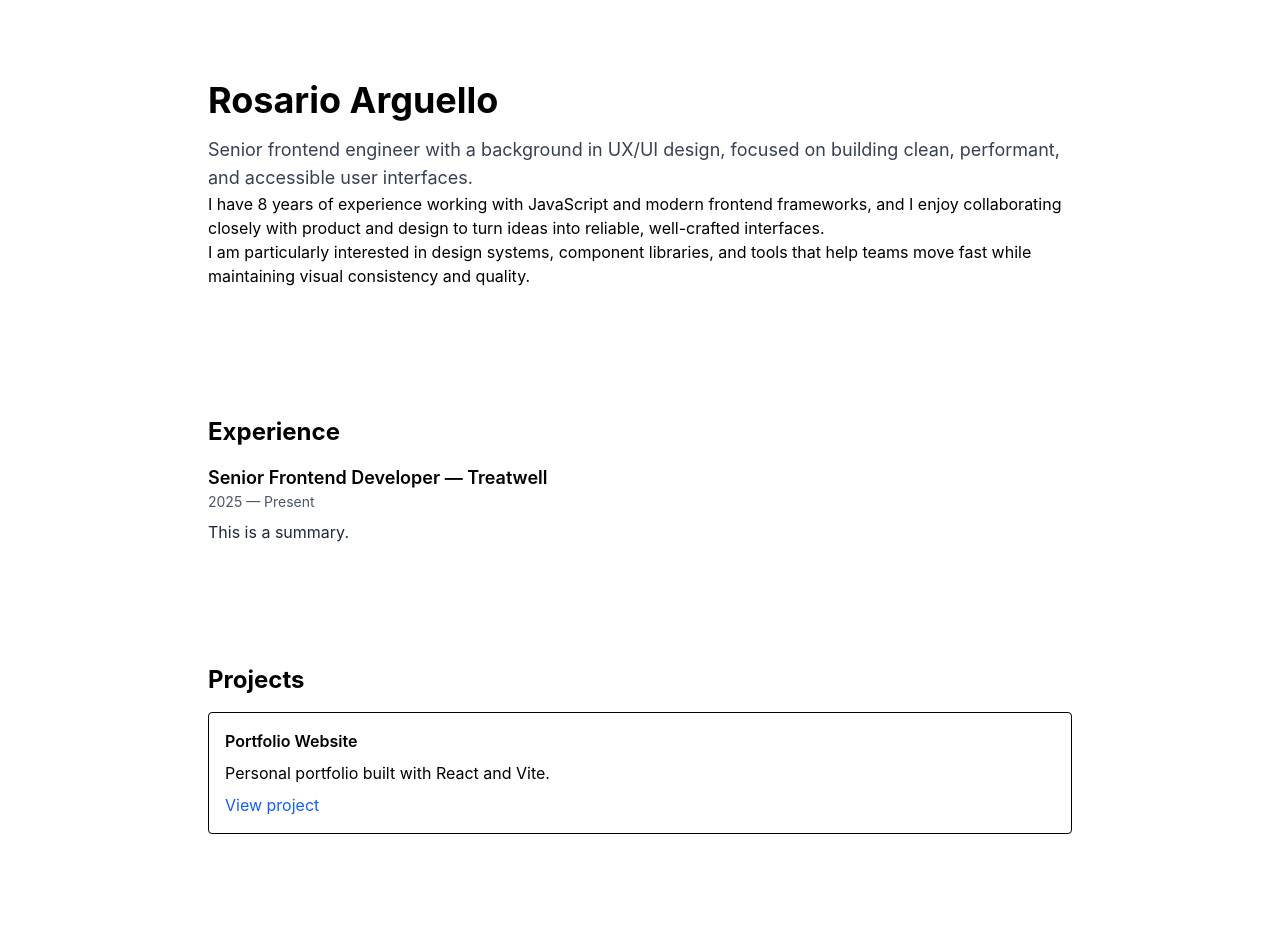
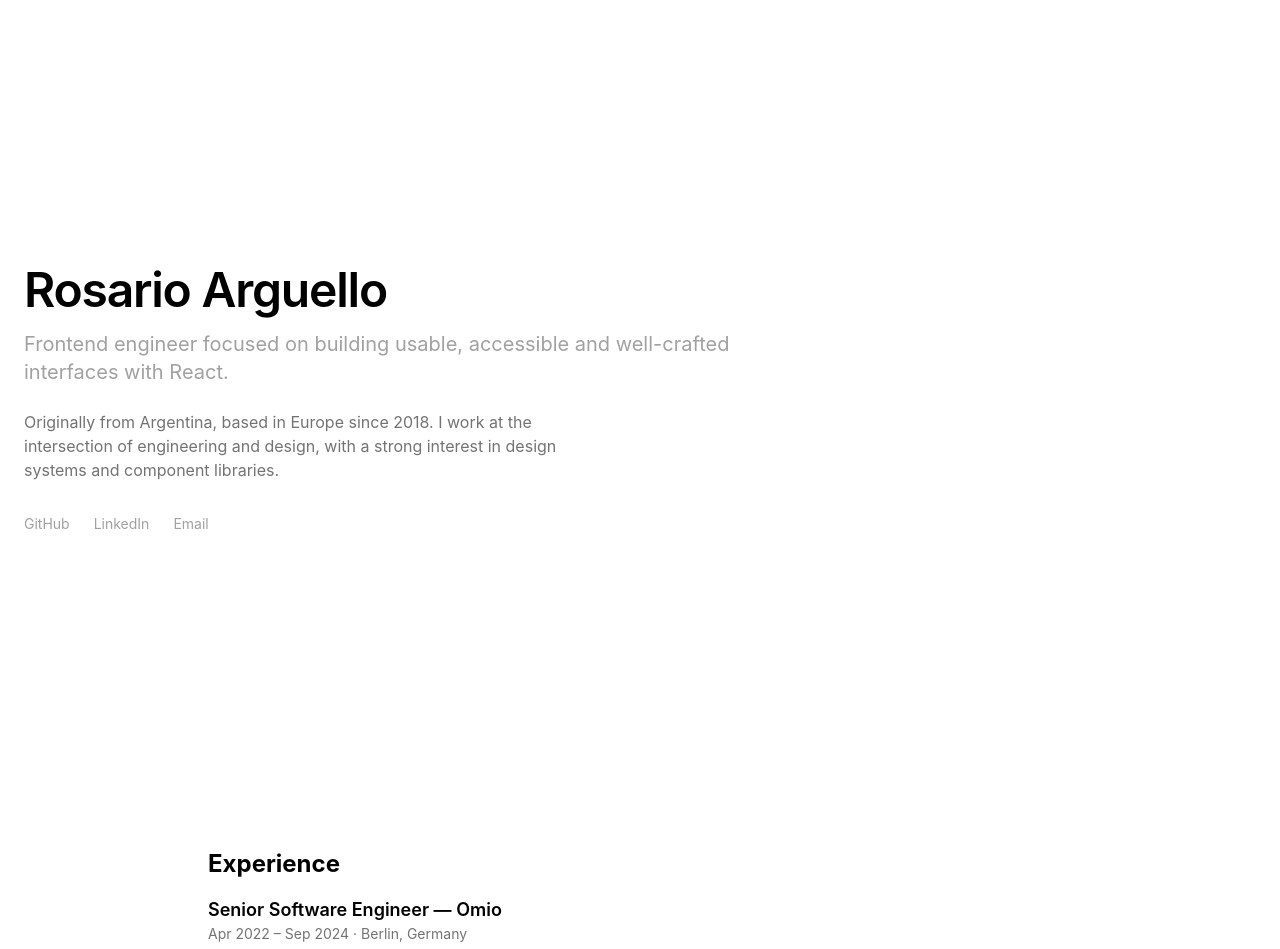
Before and after one commit to MRArguello/portfolio-page, a React (Vite) app: page / in a window 1280 px wide. Shown: the top 949 px of the page. Built offline with nearby package versions, Linux system fonts and the light colour scheme.

Commit message:
add language support and initial components

```diff
--- a/src/components/ExperienceItem.tsx
+++ b/src/components/ExperienceItem.tsx
@@ -1,19 +1,17 @@
 import React from 'react';
-
-export type Experience = {
-  id: number | string;
-  company: string;
-  role: string;
-  period?: string;
-  summary?: string;
-};
+import type { Experience } from '../data/experience';
+import { formatPeriod } from '../utils/formatPeriod';
+import { useLanguage } from '../i18n/LanguageContext';
 
 export default function ExperienceItem({ item }: { item: Experience }) {
+    const { language, content: { experience, uiText } } = useLanguage();
   return (
     <div className="mb-6">
       <h3 className="font-semibold text-lg">{item.role} — {item.company}</h3>
-      {item.period && <div className="text-sm text-gray-600">{item.period}</div>}
-      {item.summary && <p className="mt-2 text-gray-800">{item.summary}</p>}
+      <p className="text-sm text-neutral-500 mb-1">
+        {formatPeriod(item.startDate, item.endDate, language, uiText.currentJob)} · {item.location}
+        </p>
+      {experience[item.id].description && <p className="mt-2 text-gray-800">{experience[item.id].description}</p>}
     </div>
   );
 }
--- /dev/null
+++ b/src/content/en.ts
@@ -0,0 +1,33 @@
+export const content = {
+ uiText: {
+    currentJob: "Present",
+    experienceTitle: "Experience",
+  },
+  hero: {
+    name: "Rosario Arguello",
+    role: "Frontend Engineer",
+    intro:
+      "Frontend engineer focused on building usable, accessible and well-crafted interfaces with React.",
+    description:
+      "Originally from Argentina, based in Europe since 2018. I work at the intersection of engineering and design, with a strong interest in design systems and component libraries.",
+    links: {
+      github: "GitHub",
+      linkedin: "LinkedIn",
+      email: "Email",
+    },
+  },
+  experience: {
+    omio: {
+      description:
+        "Worked across web and mobile applications, with a strong focus on the shared component library used across frontend teams. Led initiatives to improve documentation, ownership and consistency, while contributing to product-facing features. Also led the frontend work for exploratory projects, collaborating closely with product, design and non-technical stakeholders.",
+    },
+    adjust: {
+      description:
+        "Joined Adjust to work on the Atlas Design System. Built and maintained a reusable component library based on shared design principles, improving consistency and developer experience across multiple products.",
+    },
+    heycar: {
+      description:
+        "Part of the commerce team responsible for the car selling and leasing platform. Worked closely with product and UX in a user-centered environment, contributing to feature development, A/B testing and marketing initiatives. Supported the migration from JavaScript to TypeScript and helped strengthen the existing component library.",
+    },
+  },
+}
--- /dev/null
+++ b/src/content/es.ts
@@ -0,0 +1,33 @@
+export const content = {
+      uiText: {
+    currentJob: "Actualidad",
+    experienceTitle: "Experiencia",
+  },
+  hero: {
+    name: "Rosario Arguello",
+    role: "Frontend Engineer",
+    intro:
+      "Frontend engineer enfocada en construir interfaces usables, accesibles y bien cuidadas con React.",
+    description:
+      "Soy de Argentina y vivo en Europa desde 2018. Trabajo en la intersección entre ingeniería y diseño, con especial interés en design systems y librerías de componentes.",
+    links: {
+      github: "GitHub",
+      linkedin: "LinkedIn",
+      email: "Email",
+    },
+  },
+  experience: {
+    omio: {
+      description:
+        "Trabajé en aplicaciones web y mobile, con fuerte foco en la librería de componentes compartida entre los equipos de frontend. Lideré iniciativas para mejorar documentación, ownership y consistencia, además de contribuir al desarrollo de funcionalidades de producto. También estuve a cargo del frontend en proyectos exploratorios, colaborando con producto, diseño y stakeholders no técnicos.",
+    },
+    adjust: {
+      description:
+        "Me incorporé a Adjust para trabajar en el Atlas Design System. Desarrollé y mantuve una librería de componentes reutilizables basada en principios de diseño compartidos, mejorando la consistencia y la experiencia de desarrollo entre productos.",
+    },
+    heycar: {
+      description:
+        "Formé parte del equipo de commerce responsable de la plataforma de venta y leasing de autos. Trabajé en estrecha colaboración con producto y UX en un entorno centrado en el usuario, participando en desarrollo de funcionalidades, A/B testing e iniciativas de marketing. Colaboré en la migración de JavaScript a TypeScript y en el fortalecimiento de la librería de componentes existente.",
+    },
+  },
+}
--- a/src/data/experience.ts
+++ b/src/data/experience.ts
@@ -1,19 +1,63 @@
 export type Experience = {
-  id: number;
+  id: string;
   company: string;
   role: string;
-  period?: string;
-  summary?: string;
+  location: string;
+    startDate: string;
+    endDate?: string;
+    tech: string[];
 };
 
-const experience: Experience[] = [
+export const experience: Experience[] = [
   {
-    id: 1,
-    company: 'Treatwell',
-    role: 'Senior Frontend Developer',
-    period: '2025 — Present',
-    summary: 'This is a summary.'
-  }
-];
+    id: "omio",
+    company: "Omio",
+    role: "Senior Software Engineer",
+    location: "Berlin, Germany",
+    startDate: "2022-04",
+    endDate: "2024-09",
+    tech: [
+      "React",
+      "TypeScript",
+      "React Native",
+      "Design Systems",
+      "Testing Library",
+      "Node.js",
+    ],
+  },
+  {
+    id: "adjust",
+    company: "Adjust",
+    role: "Frontend Developer",
+    location: "Berlin, Germany",
+    startDate: "2021-11",
+    endDate: "2022-04",
+    tech: [
+      "React",
+      "TypeScript",
+      "Design Systems",
+      "Storybook",
+      "Jest",
+      "Rollup",
+    ],
+  },
+  {
+    id: "heycar",
+    company: "heycar (Volkswagen Group)",
+    role: "Frontend Developer",
+    location: "Berlin, Germany",
+    startDate: "2020-11",
+    endDate: "2021-10",
+    tech: [
+      "React",
+      "TypeScript",
+      "Redux",
+      "GraphQL",
+      "A/B Testing",
+      "Contentful",
+    ],
+  },
+]
+
 
 export default experience;
--- /dev/null
+++ b/src/i18n/LanguageContext.tsx
@@ -0,0 +1,41 @@
+/* eslint-disable react-refresh/only-export-components */
+import { createContext, useContext, useState } from "react"
+import { content as en } from "../content/en"
+import { content as es } from "../content/es"
+
+type Language = "en" | "es"
+
+const contents = { en, es }
+
+type LocalizedExperience = Record<string, { description?: string }>
+type Content = typeof en & { experience: LocalizedExperience }
+
+const LanguageContext = createContext<{
+  language: Language
+  content: Content
+  setLanguage: (lang: Language) => void
+} | null>(null)
+
+export function LanguageProvider({ children }: { children: React.ReactNode }) {
+  const [language, setLanguage] = useState<Language>("en")
+
+  return (
+    <LanguageContext.Provider
+      value={{
+        language,
+        content: contents[language],
+        setLanguage,
+      }}
+    >
+      {children}
+    </LanguageContext.Provider>
+  )
+}
+
+export function useLanguage() {
+  const ctx = useContext(LanguageContext)
+  if (!ctx) {
+    throw new Error("useLanguage must be used inside LanguageProvider")
+  }
+  return ctx
+}
--- a/src/main.tsx
+++ b/src/main.tsx
@@ -2,9 +2,12 @@ import { StrictMode } from 'react'
 import { createRoot } from 'react-dom/client'
 import App from './App.tsx'
 import './index.css'
+import { LanguageProvider } from './i18n/LanguageContext.tsx'
 
 createRoot(document.getElementById('root')!).render(
   <StrictMode>
-    <App />
-  </StrictMode>,
+    <LanguageProvider>
+      <App />
+    </LanguageProvider>
+  </StrictMode>
 )
--- a/src/sections/Experience.tsx
+++ b/src/sections/Experience.tsx
@@ -3,11 +3,13 @@ import Container from '../components/Container';
 import SectionTitle from '../components/SectionTitle';
 import ExperienceItem from '../components/ExperienceItem';
 import experience from '../data/experience';
+import { useLanguage } from '../i18n/LanguageContext';
 
 export default function Experience() {
+    const {content: {uiText}} = useLanguage();
   return (
     <Container className="py-12">
-      <SectionTitle title="Experience" />
+      <SectionTitle title={uiText.experienceTitle} />
       <div>
         {experience.map((e) => (
           <ExperienceItem key={e.id} item={e} />
--- a/src/sections/Hero.tsx
+++ b/src/sections/Hero.tsx
@@ -1,13 +1,36 @@
 import React from 'react';
-import Container from '../components/Container';
+import { useLanguage } from '../i18n/LanguageContext';
 
 export default function Hero() {
+    const { content } = useLanguage()
+    const { hero } = content
     return (
-        <Container className="py-20">
-            <h1 className="text-4xl font-bold">Rosario Arguello</h1>
-            <p className="mt-4 text-lg text-gray-700">Senior frontend engineer with a background in UX/UI design, focused on building clean, performant, and accessible user interfaces.</p>
-            <p>I have 8 years of experience working with JavaScript and modern frontend frameworks, and I enjoy collaborating closely with product and design to turn ideas into reliable, well-crafted interfaces.</p>
-            <p>I am particularly interested in design systems, component libraries, and tools that help teams move fast while maintaining visual consistency and quality.</p>
-        </Container>
-    );
+        <section className="min-h-screen flex items-center">
+            <div className="max-w-3xl px-6">
+                <h1 className="text-4xl sm:text-5xl font-semibold tracking-tight">
+                    {hero.name}
+                </h1>
+
+                <p className="mt-4 text-xl text-neutral-400">
+                    {hero.intro}
+                </p>
+
+                <p className="mt-6 text-neutral-500 max-w-xl">
+                    {hero.description}
+                </p>
+
+                <div className="mt-8 flex gap-6 text-sm text-neutral-400">
+                    <a href="https://www.github.com/MRArguello" className="hover:text-neutral-200">
+                        {hero.links.github}
+                    </a>
+                    <a href="https://www.linkedin.com/rosario-arguello" className="hover:text-neutral-200">
+                        {hero.links.linkedin}
+                    </a>
+                    <a href="mailto:mrosario.arguello[at]gmail.com" className="hover:text-neutral-200">
+                        {hero.links.email}
+                    </a>
+                </div>
+            </div>
+        </section>
+    )
 }
--- /dev/null
+++ b/src/utils/formatPeriod.ts
@@ -0,0 +1,16 @@
+export function formatPeriod(
+    start: string,
+    end?: string,
+    language = 'en',
+    currentJobLabel = 'Present',
+) {
+    const format = (value: string) => {
+        const [year, month] = value.split("-").map(Number)
+        return new Date(year, month - 1).toLocaleDateString(language, {
+            month: "short",
+            year: "numeric",
+        })
+    }
+    const endFormatted = end ? format(end) : currentJobLabel;
+    return `${format(start)} – ${endFormatted}`;
+}
```
